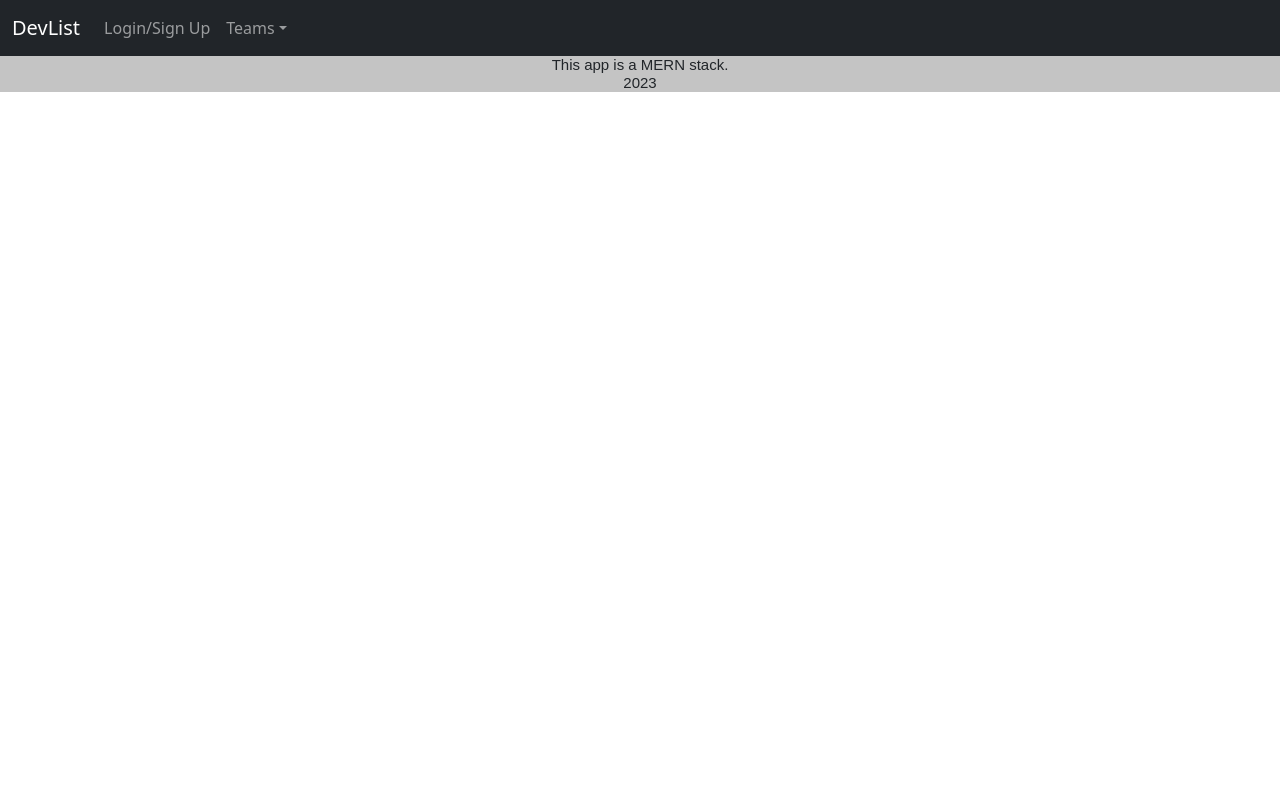
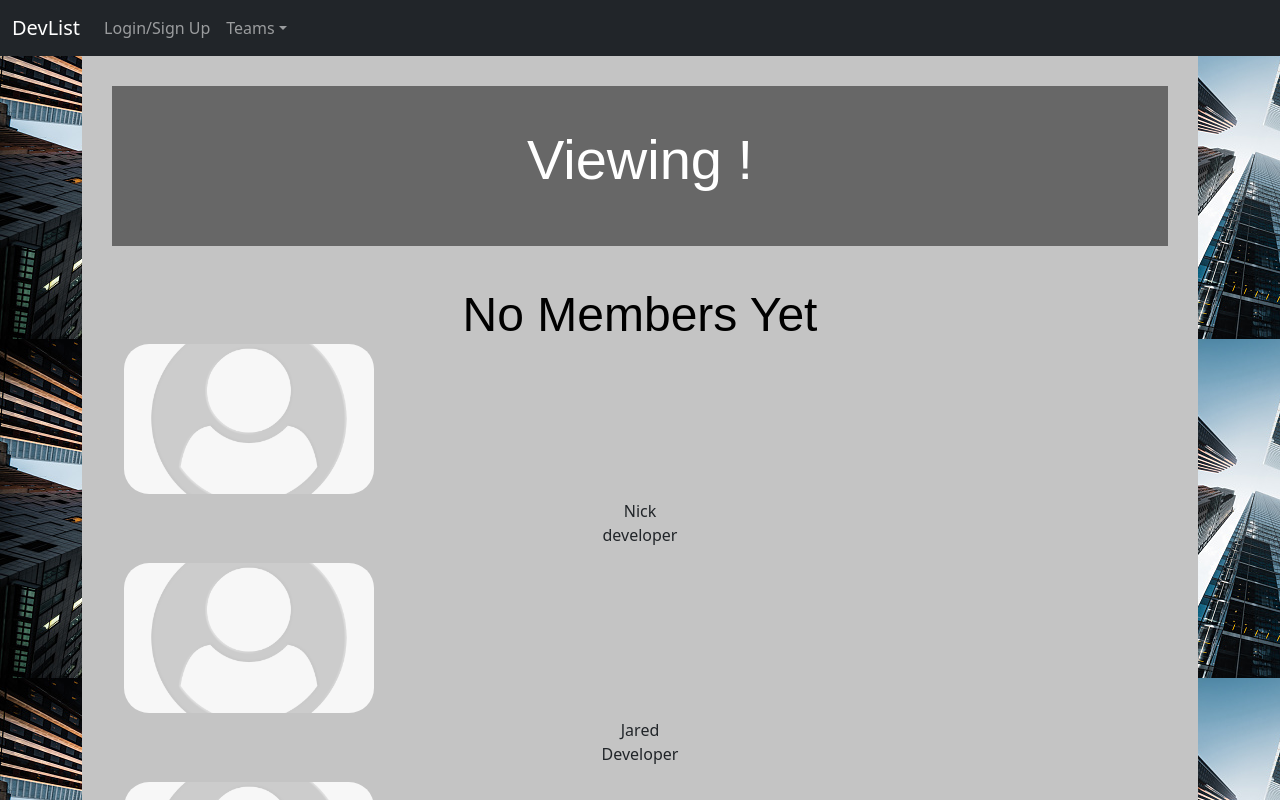
Before and after one commit to BoxLegends/Project3_Client, a React (Create React App) app in the folder Client/: page /1 in a window 1280 px wide. Shown: the top 800 px of the page. Built offline with nearby package versions, Linux system fonts and the light colour scheme; no server answers.

Commit message:
user card

```diff
--- a/Client/src/App.js
+++ b/Client/src/App.js
@@ -10,6 +10,7 @@ import Footer from './components/Footer';
 
 const client = new ApolloClient({
   uri: 'https://devslist.herokuapp.com/graphql',
+  // uri: '/graphql',
   cache: new InMemoryCache(),
 });
 
@@ -26,11 +27,11 @@ function App() {
                 element={<Home />}
               />
               <Route
-                path="/teams/:teamId"
+                path="/:teamId"
                 element={<Team />}
               />
               <Route
-                path="/users/:userId"
+                path="users/:userId"
                 element={<User />}
               />
             </Routes>
--- a/Client/src/components/Header.js
+++ b/Client/src/components/Header.js
@@ -31,11 +31,11 @@ const AppNavbar = () => {
               <NavDropdown  id="nav-dropdown-dark-example"
               title="Teams"
               menuVariant="dark">
-              <NavDropdown.Item href="teams/63dfc78c17bff187c7f2ec8a">Team 1</NavDropdown.Item>
-              <NavDropdown.Item>Team 2</NavDropdown.Item>
-              <NavDropdown.Item>Team 3</NavDropdown.Item>
-              <NavDropdown.Item>Team 4</NavDropdown.Item>
-              <NavDropdown.Item>Team 5</NavDropdown.Item>
+              <NavDropdown.Item href="/63dfc78c17bff187c7f2ec8a">Team 1</NavDropdown.Item>
+              <NavDropdown.Item href="/63e17d9829ae4fb7f71bcf3d">Team 2</NavDropdown.Item>
+              <NavDropdown.Item href="/63e17e4e29ae4fb7f71bcf3e">Team 3</NavDropdown.Item>
+              <NavDropdown.Item href="/63e17e8129ae4fb7f71bcf3f">Team 4</NavDropdown.Item>
+              <NavDropdown.Item href="/63e17ec029ae4fb7f71bcf40">Team 5</NavDropdown.Item>
             </NavDropdown>
             </Nav>
           </Navbar.Collapse>
--- /dev/null
+++ b/Client/src/components/UserCard.js
@@ -0,0 +1,31 @@
+import React from 'react';
+import './styles/UserCard.css';
+import Default from '../images/default.png';
+
+  const projects = [
+    {url: "users/63e1ada3f632ba6ebf048bf2", name: "Nick", title: "developer", src: Default},
+    {url: "users/3e1ada3f632ba6ebf048bf3", name: "Jared", title: "Developer", src: Default},
+    {url: "users/63e1ada3f632ba6ebf048bf4", name: "John", title: "Developer", src:Default},
+    {url: "users/63e1ada3f632ba6ebf048bf5", name: "Sebastian", title: "Developer", src: Default},
+    {url: "users/63e1ada3f632ba6ebf048bf6", name: "Jorge", title: "Developer", src: Default},
+    {url: "users/63e1ada3f632ba6ebf048bf7", name: "Yorlan", title: "Developer", src: Default}
+];
+
+function UserCard() {
+
+  return (
+<div style={{textAlign: `center`, objectPosition: `center`}}>
+            {projects.map(p => (
+  <figure id="next-project">
+  <a href={p.url}>
+      <img src={p.src} alt={p.pageName}/>
+      </a>
+<figcaption>{p.name}<br/>{p.title}</figcaption>
+</figure>
+            ))}
+    </div>
+  )
+            }
+
+
+export default UserCard;
--- /dev/null
+++ b/Client/src/components/styles/UserCard.css
@@ -0,0 +1,11 @@
+img {
+    border-radius: 25px;
+    margin-left: 0px;
+    margin-top: 0px;
+    margin-bottom: 5px;
+    max-height: 150px;
+    object-fit: cover;
+    display: block;
+    width: 250px;
+    height: 100%;
+  }
--- a/Client/src/pages/Team.js
+++ b/Client/src/pages/Team.js
@@ -2,9 +2,13 @@ import React from 'react';
 import './styles/Team.css';
 import {
   Container,
-  CardColumns,
-  Card
+  // CardColumns,
+  // Card
 } from 'react-bootstrap';
+import UserCard from '../components/UserCard';
+
+
+
 
 import { useParams } from 'react-router-dom';
 import { useQuery } from '@apollo/client';
@@ -36,16 +40,16 @@ const Team = () => {
       <p>{team.description}</p>
       </header>
     </div>
+    {console.log(team.members)}
       <Container>
       <h2>
-          {team.teamMembers?.length
+      {team.teamMembers?.length
             ? `Team Members:`
             : 'No Members Yet'}
         </h2>
-        <CardColumns>
-          {team.teamMembers?.map((user) => {
-            return (
-              <Card key={user.userId} border="dark">
+        <UserCard />
+        {/* <CardColumns>
+              <Card border="dark">
                 {user.image ? (
                   <Card.Img
                     src={user.image}
@@ -54,13 +58,11 @@ const Team = () => {
                   />
                 ) : null}
                 <Card.Body>
-                  <Card.Title>{user.name}</Card.Title>
-                  <Card.Text>{user.title}</Card.Text>
+                  <Card.Title>{team.name}</Card.Title>
+                  <Card.Text>{team.title}</Card.Text>
                 </Card.Body>
               </Card>
-            );
-          })}
-        </CardColumns>
+        </CardColumns> */}
       </Container>
       </div>
     </>
--- a/Client/src/utils/queries.js
+++ b/Client/src/utils/queries.js
@@ -23,16 +23,10 @@ query User($userId: ID!) {
 `;
 
 export const QUERY_TEAM = gql`
-query Team($teamId: ID!) {
+query Teams($teamId: ID!) {
   team(teamId: $teamId) {
     name
     description
-    teamMembers {
-      _id
-      image
-      name
-      title
-    }
   }
 }
 
```
Also changed, not shown: Client/src/images/default.png (added).
